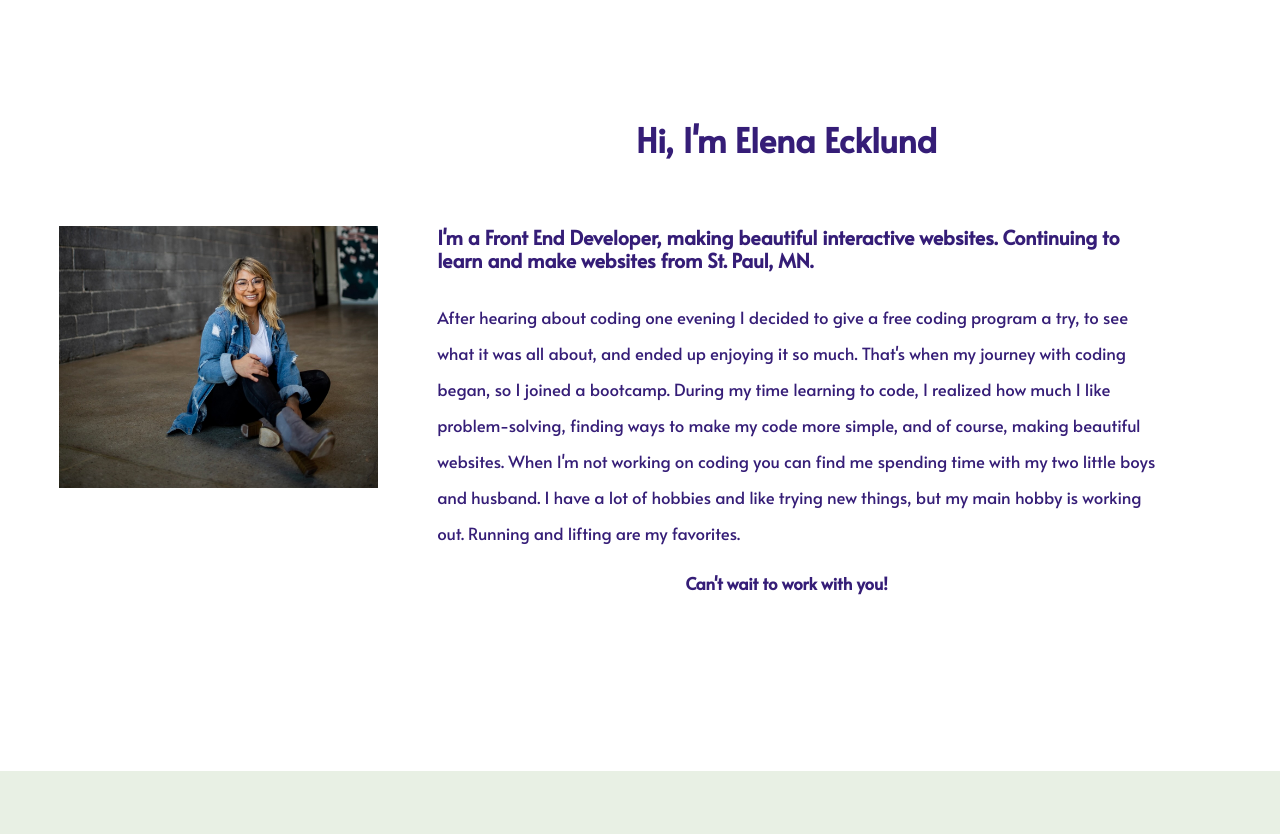
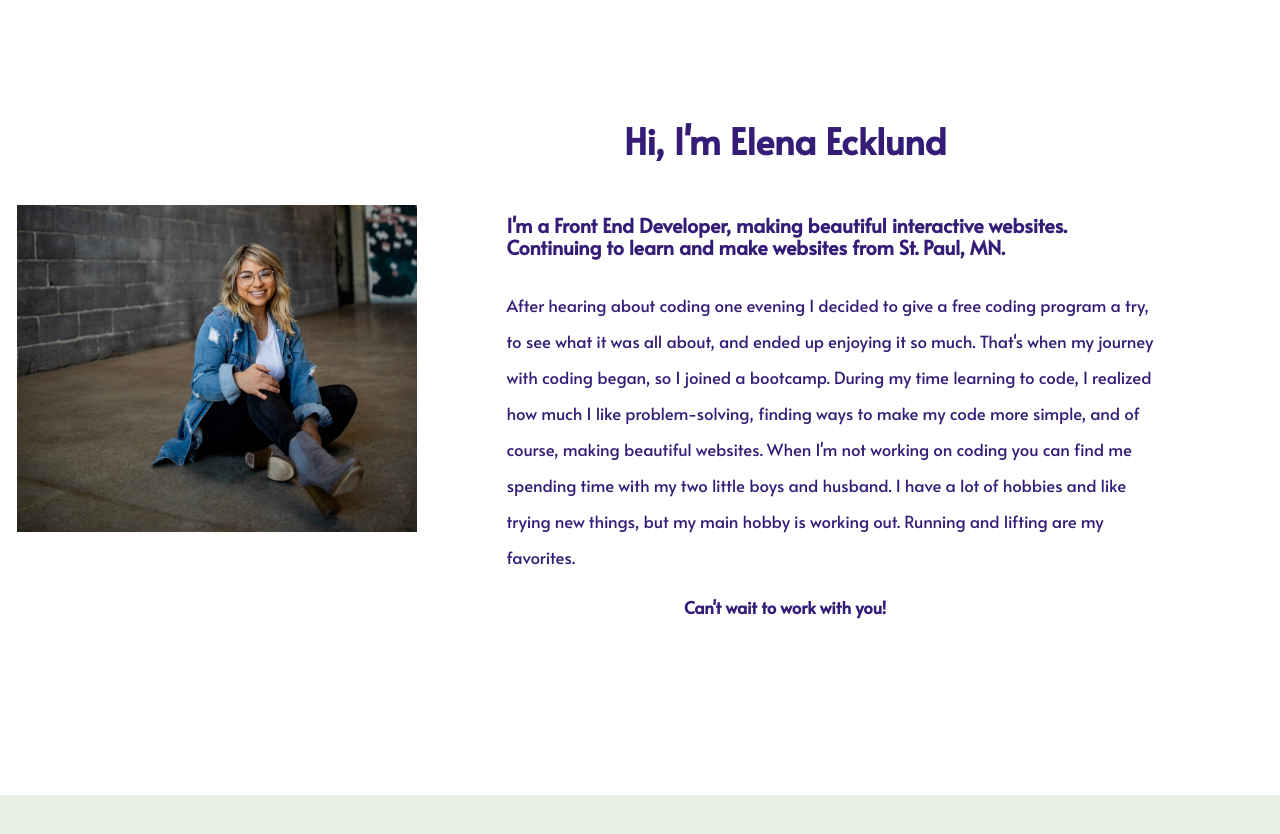
Before and after one commit to Elenakath/profile-1, a website built with Parcel: page index.html in a window 1280 px wide. Shown: the part 3620-4454 px from the top of the page. Built offline with nearby package versions, Linux system fonts and the light colour scheme.

Commit message:
Changed about h1 to h2

```diff
--- a/css/main.css
+++ b/css/main.css
@@ -318,10 +318,11 @@ h2 {
   border: none;
 }
 
-.about-info h1 {
+.about-info h2 {
   display: flex;
   justify-content: space-evenly;
   margin-top: 2.2rem;
+  font-size: 1.4rem;
 }
 
 .about-info h3 {
@@ -613,9 +614,10 @@ h2 {
     max-height: 400px;
   }
 
-  .about-info h1 {
+  .about-info h2 {
     margin-top: 4.4rem;
     margin-bottom: 3.3rem;
+    font-size: 1.5rem;
   }
 
   .about-info h3 {
@@ -814,7 +816,7 @@ h2 {
   }
 
   .about-info img {
-    width: 150%;
+    width: 190%;
     max-height: none;
   }
 
@@ -823,17 +825,17 @@ h2 {
     flex-direction: column;
   }
 
-  .about-info h1 {
+  .about-info h2 {
     margin-bottom: 0;
   }
 
   .about-info h3 {
-    margin: 2.2rem 2rem 0 3rem;
+    margin: 2.2rem 2rem 0 6rem;
   }
 
   .about-info p {
     line-height: 1.5rem;
-    margin: 1.2rem 2rem 0 3rem;
+    margin: 1.2rem 2rem 0 6rem;
   }
 
   /*=================================
--- a/index.html
+++ b/index.html
@@ -198,7 +198,7 @@
             <img src="./img/self-picture.jpeg" alt="Photo of Elena" />
           </figure>
           <aside>
-            <h1>Hi, I'm Elena Ecklund</h1>
+            <h2>Hi, I'm Elena Ecklund</h2>
             <h3>
               I'm a Front End Developer, making beautiful interactive websites.
               Continuing to learn and make websites from St. Paul, MN.
```
